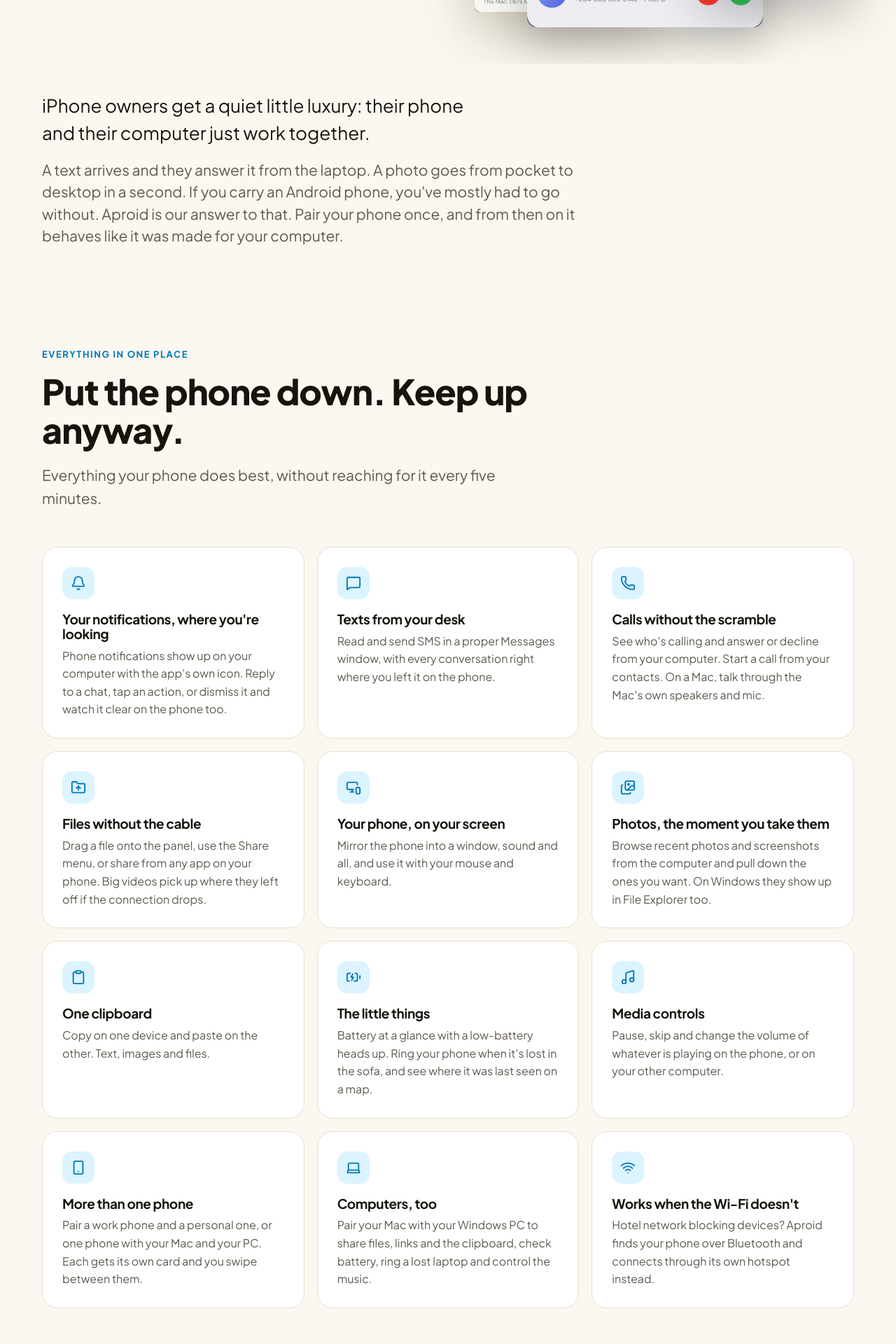
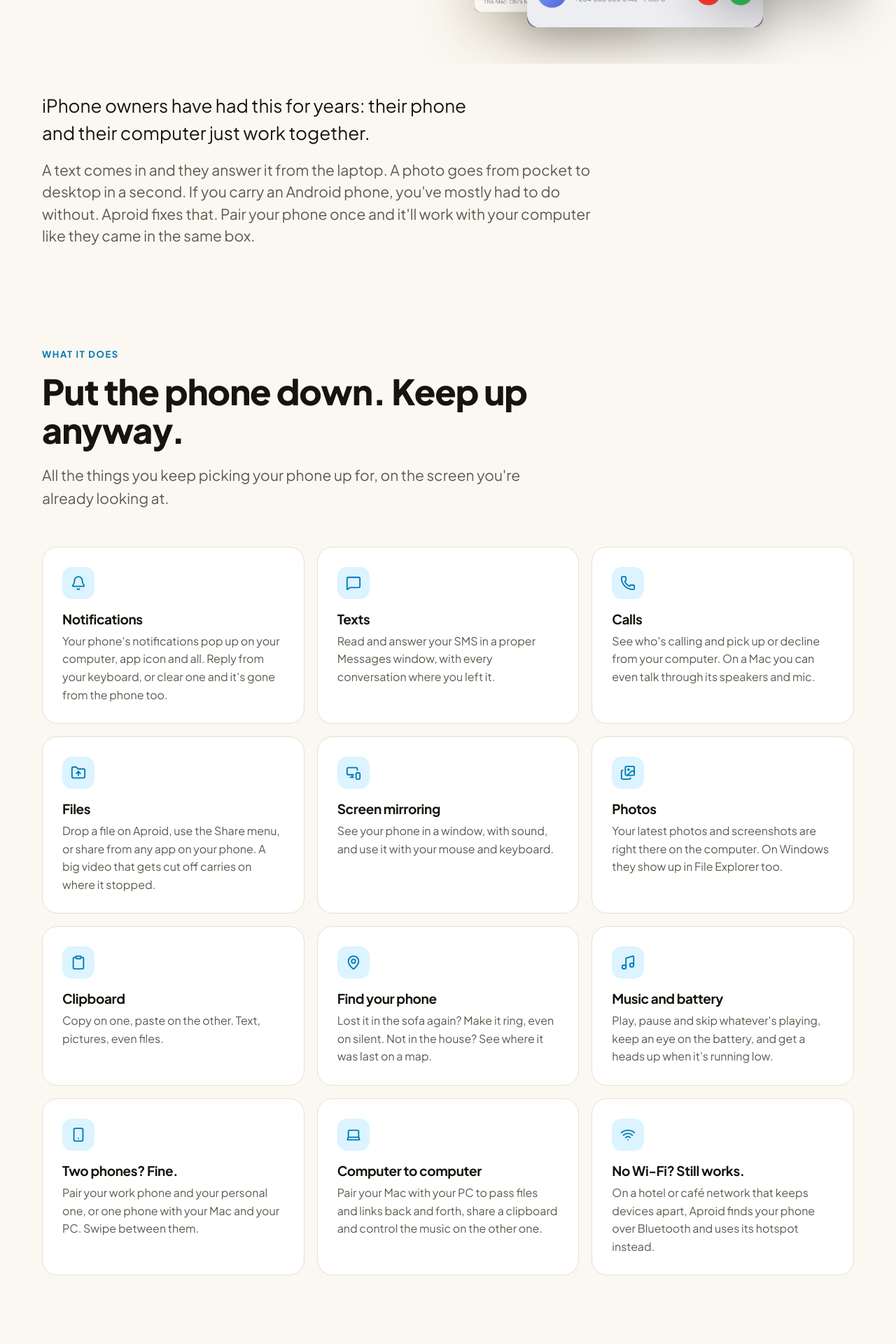
Before and after one commit to toneflix/aproid, a Next.js app in the folder web/: page / in a window 1280 px wide. Shown: the part 680-2600 px from the top of the page at 70% size. Built offline with nearby package versions, Linux system fonts and the light colour scheme.

Commit message:
docs: make the README and website copy sound more natural

```diff
--- a/web/app/page.tsx
+++ b/web/app/page.tsx
@@ -5,10 +5,10 @@ import { features, platforms, steps } from "@/content/features";
 import { site } from "@/content/site";
 
 const promises = [
-  { icon: ServerOff, text: "No servers. Your devices talk to each other directly." },
-  { icon: UserX, text: "No accounts, no sign-up, no email address." },
+  { icon: ServerOff, text: "No servers. Your devices talk straight to each other." },
+  { icon: UserX, text: "No account, no sign-up, no email." },
   { icon: EyeOff, text: "No ads, no analytics, no tracking." },
-  { icon: Lock, text: "Every connection encrypted, every device paired by you." },
+  { icon: Lock, text: "Everything encrypted. Only devices you pair can connect." },
 ];
 
 export default function Home() {
@@ -22,8 +22,8 @@ export default function Home() {
               Android, <em>meet your computer.</em>
             </h1>
             <p className="lead">
-              Texts, calls, notifications, photos and files from your phone, right on your Mac or PC. Free, open
-              source, and it never leaves your home network.
+              Answer texts and calls, see your notifications and swap files and photos with your phone, all from
+              your Mac or PC. It&apos;s free, and nothing leaves your own network.
             </p>
             <DownloadButtons />
             <p className="hero-note">Free forever. No account needed.</p>
@@ -40,11 +40,11 @@ export default function Home() {
 
       <section className="story">
         <div className="container">
-          <p>iPhone owners get a quiet little luxury: their phone and their computer just work together.</p>
+          <p>iPhone owners have had this for years: their phone and their computer just work together.</p>
           <p>
-            A text arrives and they answer it from the laptop. A photo goes from pocket to desktop in a second. If you
-            carry an Android phone, you&apos;ve mostly had to go without. Aproid is our answer to that. Pair your phone
-            once, and from then on it behaves like it was made for your computer.
+            A text comes in and they answer it from the laptop. A photo goes from pocket to desktop in a second. If you
+            carry an Android phone, you&apos;ve mostly had to do without. Aproid fixes that. Pair your phone once and
+            it&apos;ll work with your computer like they came in the same box.
           </p>
         </div>
       </section>
@@ -52,9 +52,9 @@ export default function Home() {
       <section className="section" id="features">
         <div className="container">
           <div className="section-head">
-            <span className="eyebrow">Everything in one place</span>
+            <span className="eyebrow">What it does</span>
             <h2>Put the phone down. Keep up anyway.</h2>
-            <p className="lead">Everything your phone does best, without reaching for it every five minutes.</p>
+            <p className="lead">All the things you keep picking your phone up for, on the screen you&apos;re already looking at.</p>
           </div>
 
           <div className="features">
@@ -75,7 +75,7 @@ export default function Home() {
         <Showcase
           eyebrow="Messages and calls"
           title="Answer from wherever you're sitting."
-          body="Your conversations sit in a proper Messages window, and an incoming call slides in with the caller's name so you can answer or decline without hunting for the phone."
+          body="Your texts are in a proper Messages window. When a call comes in, you see who it is and pick up without digging through your bag."
           points={[
             "Read and reply to SMS from your keyboard",
             "Answer, decline or start calls",
@@ -92,11 +92,11 @@ export default function Home() {
         <Showcase
           reverse
           gold
-          eyebrow="One home for every device"
+          eyebrow="All your devices"
           title="Two phones? Two computers? No problem."
-          body="Aproid keeps a card for each device you pair. Swipe or click between them, and every window follows along."
+          body="Each phone or computer you pair gets its own card. Click or swipe between them and everything else switches with you."
           points={[
-            "Pair as many phones and computers as you like",
+            "Pair as many phones and computers as you want",
             "Calls and texts always come from the right phone",
             "Pair your Mac and PC to share files and the clipboard",
           ]}
@@ -106,9 +106,9 @@ export default function Home() {
         <Showcase
           eyebrow="Screen mirroring"
           title="Your phone, in a window, with sound."
-          body="Open any phone app on your computer and use it with your mouse and keyboard. Great for the apps that only live on your phone."
+          body="Open any app on your phone and use it from your computer with your mouse and keyboard. Great for the apps that only live on your phone."
           points={[
-            "Smooth video with the phone's own sound",
+            "Smooth video, with sound",
             "Click, scroll and type straight into the phone",
             "Works on both Mac and Windows",
           ]}
@@ -120,15 +120,12 @@ export default function Home() {
         <div className="container">
           <div className="privacy-band">
             <div>
-              <span className="eyebrow">Private by design</span>
-              <h2>Your stuff stays between your devices.</h2>
+              <span className="eyebrow">Privacy</span>
+              <h2>Your stuff stays yours.</h2>
               <p>
-                Aproid has nowhere else to send it. Your phone and your computer talk directly over your local network
-                or Bluetooth, and only after you&apos;ve paired them and checked the same code on both screens. Your
-                messages, photos and notifications never touch our servers, because we don&apos;t have any.
-              </p>
-              <p>
-                It also speaks the KDE Connect protocol, so it gets along with KDE Connect on Linux and other devices.
+                There&apos;s no Aproid server for your data to go to. Your phone and your computer talk straight to each
+                other over your own network or Bluetooth, and only after you&apos;ve paired them and checked the same
+                code on both screens. Your texts, photos and notifications never leave your own devices.
               </p>
             </div>
 
@@ -148,7 +145,7 @@ export default function Home() {
         <div className="container">
           <div className="section-head">
             <span className="eyebrow">Get started</span>
-            <h2>Set up in under a minute.</h2>
+            <h2>Up and running in a minute.</h2>
           </div>
 
           <div className="steps">
@@ -178,8 +175,8 @@ export default function Home() {
       <section className="cta">
         <div className="container">
           <img src="/icon.svg" alt="" width={96} height={96} />
-          <h2>Your phone has been waiting for this.</h2>
-          <p className="lead">Free, open source and made with care for people who love their Android phones.</p>
+          <h2>Give it a try.</h2>
+          <p className="lead">It&apos;s free, it&apos;s open source, and it takes a minute to set up.</p>
           <DownloadButtons />
         </div>
       </section>
--- a/web/content/features.ts
+++ b/web/content/features.ts
@@ -1,7 +1,7 @@
 import type { LucideIcon } from "lucide-react";
 import {
   Bell,
-  BatteryCharging,
+  MapPin,
   Clipboard,
   FolderUp,
   Images,
@@ -23,74 +23,74 @@ export type Feature = {
 export const features: Feature[] = [
   {
     icon: Bell,
-    title: "Your notifications, where you're looking",
-    body: "Phone notifications show up on your computer with the app's own icon. Reply to a chat, tap an action, or dismiss it and watch it clear on the phone too.",
+    title: "Notifications",
+    body: "Your phone's notifications pop up on your computer, app icon and all. Reply from your keyboard, or clear one and it's gone from the phone too.",
   },
   {
     icon: MessageSquare,
-    title: "Texts from your desk",
-    body: "Read and send SMS in a proper Messages window, with every conversation right where you left it on the phone.",
+    title: "Texts",
+    body: "Read and answer your SMS in a proper Messages window, with every conversation where you left it.",
   },
   {
     icon: Phone,
-    title: "Calls without the scramble",
-    body: "See who's calling and answer or decline from your computer. Start a call from your contacts. On a Mac, talk through the Mac's own speakers and mic.",
+    title: "Calls",
+    body: "See who's calling and pick up or decline from your computer. On a Mac you can even talk through its speakers and mic.",
   },
   {
     icon: FolderUp,
-    title: "Files without the cable",
-    body: "Drag a file onto the panel, use the Share menu, or share from any app on your phone. Big videos pick up where they left off if the connection drops.",
+    title: "Files",
+    body: "Drop a file on Aproid, use the Share menu, or share from any app on your phone. A big video that gets cut off carries on where it stopped.",
   },
   {
     icon: MonitorSmartphone,
-    title: "Your phone, on your screen",
-    body: "Mirror the phone into a window, sound and all, and use it with your mouse and keyboard.",
+    title: "Screen mirroring",
+    body: "See your phone in a window, with sound, and use it with your mouse and keyboard.",
   },
   {
     icon: Images,
-    title: "Photos, the moment you take them",
-    body: "Browse recent photos and screenshots from the computer and pull down the ones you want. On Windows they show up in File Explorer too.",
+    title: "Photos",
+    body: "Your latest photos and screenshots are right there on the computer. On Windows they show up in File Explorer too.",
   },
   {
     icon: Clipboard,
-    title: "One clipboard",
-    body: "Copy on one device and paste on the other. Text, images and files.",
+    title: "Clipboard",
+    body: "Copy on one, paste on the other. Text, pictures, even files.",
   },
   {
-    icon: BatteryCharging,
-    title: "The little things",
-    body: "Battery at a glance with a low-battery heads up. Ring your phone when it's lost in the sofa, and see where it was last seen on a map.",
+    icon: MapPin,
+    title: "Find your phone",
+    body: "Lost it in the sofa again? Make it ring, even on silent. Not in the house? See where it was last on a map.",
   },
   {
     icon: Music,
-    title: "Media controls",
-    body: "Pause, skip and change the volume of whatever is playing on the phone, or on your other computer.",
+    title: "Music and battery",
+    body: "Play, pause and skip whatever's playing, keep an eye on the battery, and get a heads up when it's running low.",
   },
   {
     icon: Smartphone,
-    title: "More than one phone",
-    body: "Pair a work phone and a personal one, or one phone with your Mac and your PC. Each gets its own card and you swipe between them.",
+    title: "Two phones? Fine.",
+    body: "Pair your work phone and your personal one, or one phone with your Mac and your PC. Swipe between them.",
   },
   {
     icon: Laptop,
-    title: "Computers, too",
-    body: "Pair your Mac with your Windows PC to share files, links and the clipboard, check battery, ring a lost laptop and control the music.",
+    title: "Computer to computer",
+    body: "Pair your Mac with your PC to pass files and links back and forth, share a clipboard and control the music on the other one.",
   },
   {
     icon: Wifi,
-    title: "Works when the Wi-Fi doesn't",
-    body: "Hotel network blocking devices? Aproid finds your phone over Bluetooth and connects through its own hotspot instead.",
+    title: "No Wi-Fi? Still works.",
+    body: "On a hotel or café network that keeps devices apart, Aproid finds your phone over Bluetooth and uses its hotspot instead.",
   },
 ];
 
 export const platforms = [
-  { name: "Android", needs: "Android 8.0 or later", detail: "APK today, Google Play soon" },
-  { name: "Mac", needs: "macOS 13 Ventura or later", detail: "Signed app that keeps itself up to date" },
-  { name: "Windows", needs: "Windows 10 (1809) or later", detail: "Installer that keeps itself up to date" },
+  { name: "Android", needs: "Android 8.0 or later", detail: "Google Play soon, or grab the APK now" },
+  { name: "Mac", needs: "macOS 13 Ventura or later", detail: "Keeps itself up to date" },
+  { name: "Windows", needs: "Windows 10 (1809) or later", detail: "Keeps itself up to date" },
 ];
 
 export const steps = [
-  { title: "Install on both", body: "Get Aproid on your phone and on your Mac or PC." },
-  { title: "Same network", body: "Join the same Wi-Fi, or your phone's hotspot." },
-  { title: "Pair once", body: "Check the code matches on both screens and accept. That's it." },
+  { title: "Install it twice", body: "Once on your phone, once on your Mac or PC." },
+  { title: "Same Wi-Fi", body: "Put both on the same Wi-Fi, or join your phone's hotspot." },
+  { title: "Pair once", body: "Check the code matches on both screens and tap accept. Done." },
 ];
```
Also changed, not shown: 1 other file (tests, documents, lock files or other folders).
